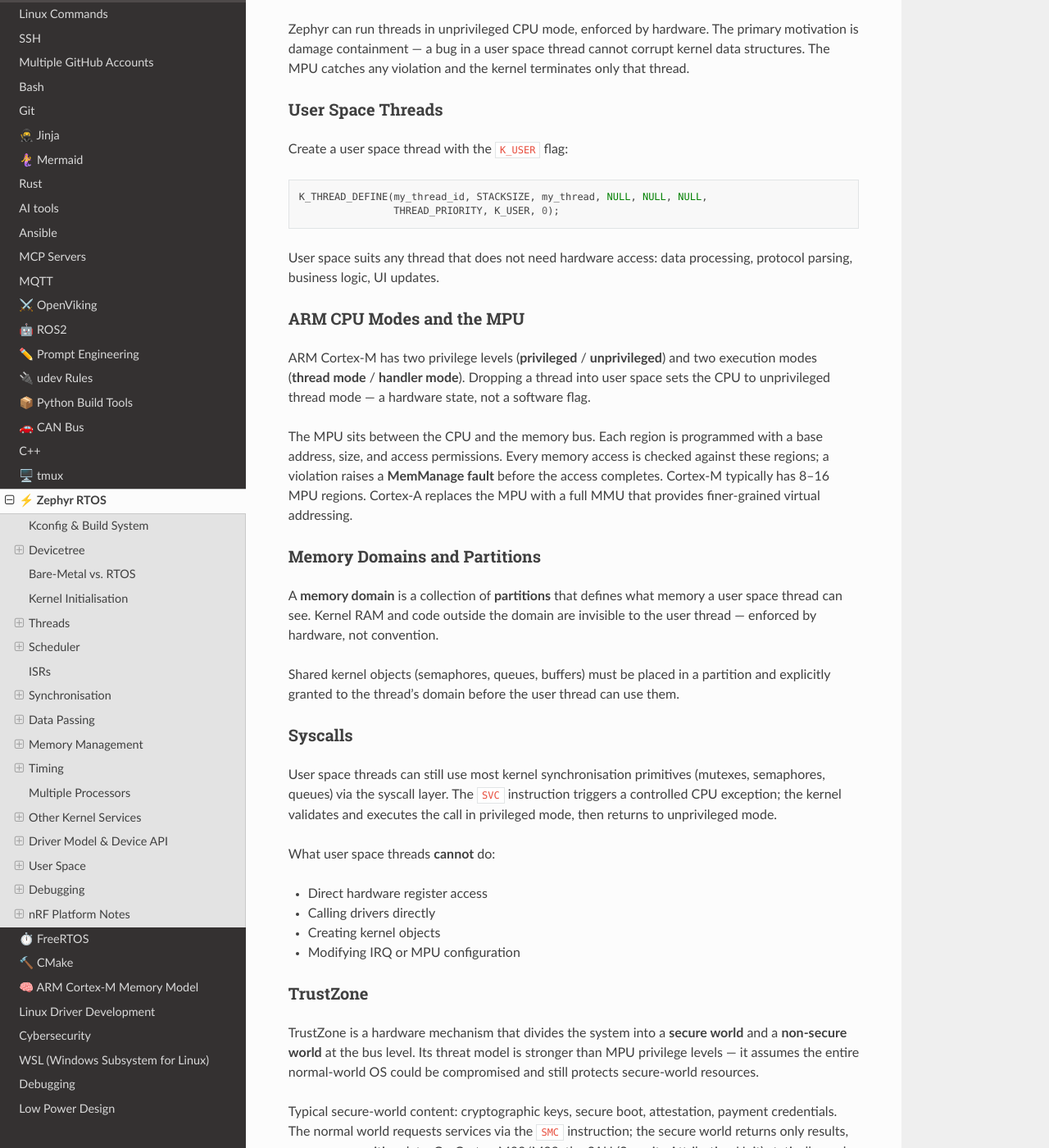
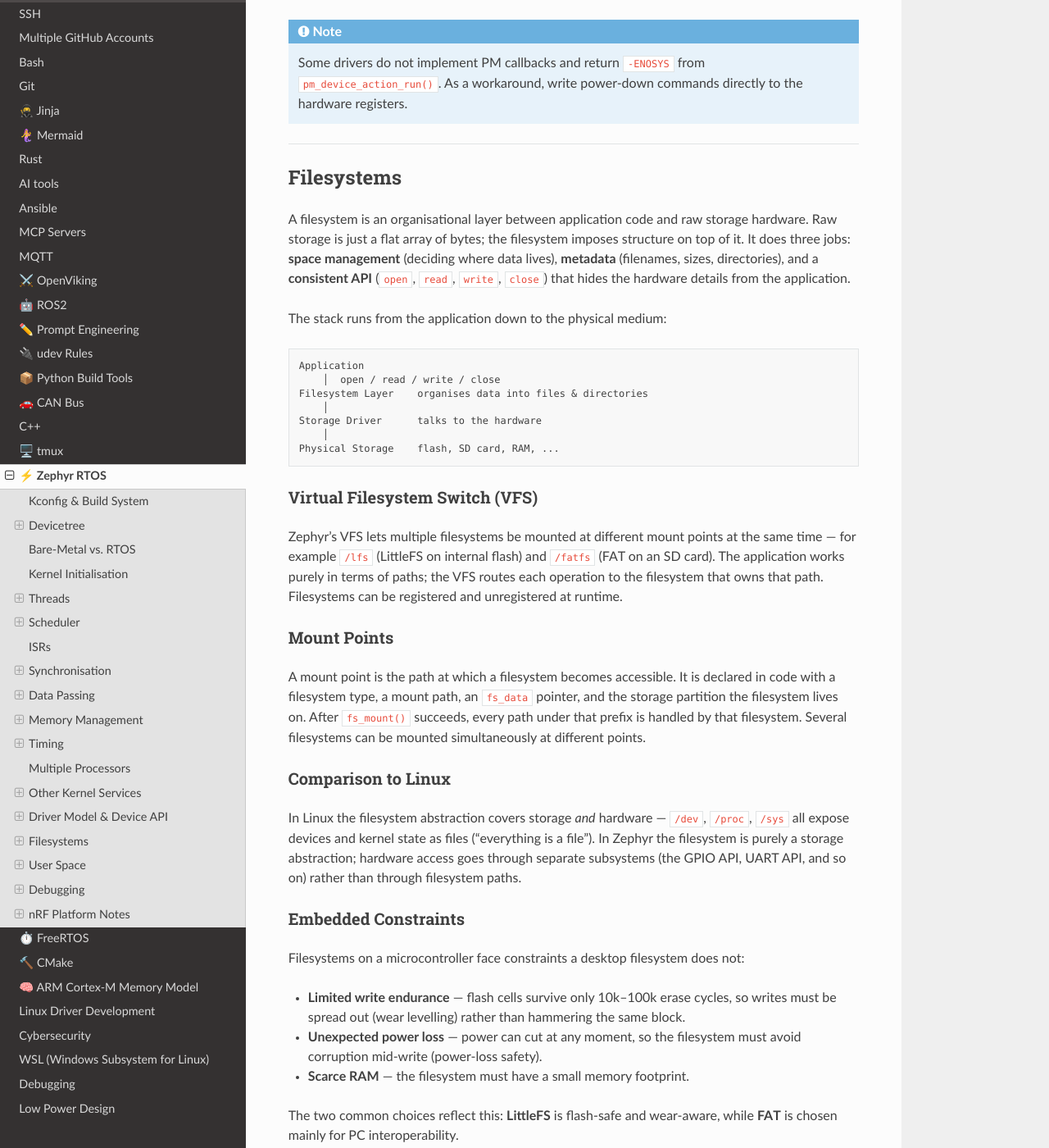
Before and after one commit to mcbottcher/my_docs, a Sphinx documentation site: the page built from docs/source/zephyr_rtos.rst, in a window 1280 px wide and 1400 px high, scrolled down 25255 px. Shown: the whole window at 82% size. Built offline with Sphinx 7.4.7 and the Read the Docs theme 3.1.0, drawn with Linux system fonts in a browser that asks for light colours; some of the changed text lies outside the part shown.

Commit message:
zephyr: add filesystems section and log module declare notes

```diff
--- a/docs/source/zephyr_rtos.rst
+++ b/docs/source/zephyr_rtos.rst
@@ -747,7 +747,20 @@
 - ``LOG_INST_<LEVEL>(...)`` — message tied to a specific module instance (e.g. ``LOG_INST_INF``).
 - ``LOG_INST_HEXDUMP_<LEVEL>(...)`` — binary dump tied to a specific instance (e.g. ``LOG_HEXDUMP_INST_DBG``).
 
-Before using log macros, register the logging instance in each source module with ``LOG_MODULE_REGISTER``.
+Each module registers itself with the logging subsystem exactly once, in a single source file:
+
+.. code-block:: c
+
+   #include <zephyr/logging/log.h>
+   LOG_MODULE_REGISTER(foo, CONFIG_FOO_LOG_LEVEL);
+
+If the module spans several files, every other file uses ``LOG_MODULE_DECLARE`` instead — this references the existing registration rather than creating a duplicate:
+
+.. code-block:: c
+
+   #include <zephyr/logging/log.h>
+   /* In all files comprising the module but the one that registers it */
+   LOG_MODULE_DECLARE(foo, CONFIG_FOO_LOG_LEVEL);
 
 Enable logging with:
 
@@ -1080,6 +1093,69 @@
 
 ----
 
+Filesystems
+-----------
+
+A filesystem is an organisational layer between application code and raw storage hardware. Raw storage is just a flat array of bytes; the filesystem imposes structure on top of it. It does three jobs: **space management** (deciding where data lives), **metadata** (filenames, sizes, directories), and a **consistent API** (``open``, ``read``, ``write``, ``close``) that hides the hardware details from the application.
+
+The stack runs from the application down to the physical medium:
+
+.. code-block:: text
+
+   Application
+       │  open / read / write / close
+   Filesystem Layer    organises data into files & directories
+       │
+   Storage Driver      talks to the hardware
+       │
+   Physical Storage    flash, SD card, RAM, ...
+
+Virtual Filesystem Switch (VFS)
+~~~~~~~~~~~~~~~~~~~~~~~~~~~~~~~~
+
+Zephyr's VFS lets multiple filesystems be mounted at different mount points at the same time — for example ``/lfs`` (LittleFS on internal flash) and ``/fatfs`` (FAT on an SD card). The application works purely in terms of paths; the VFS routes each operation to the filesystem that owns that path. Filesystems can be registered and unregistered at runtime.
+
+Mount Points
+~~~~~~~~~~~~
+
+A mount point is the path at which a filesystem becomes accessible. It is declared in code with a filesystem type, a mount path, an ``fs_data`` pointer, and the storage partition the filesystem lives on. After ``fs_mount()`` succeeds, every path under that prefix is handled by that filesystem. Several filesystems can be mounted simultaneously at different points.
+
+Comparison to Linux
+~~~~~~~~~~~~~~~~~~~~
+
+In Linux the filesystem abstraction covers storage *and* hardware — ``/dev``, ``/proc``, ``/sys`` all expose devices and kernel state as files ("everything is a file"). In Zephyr the filesystem is purely a storage abstraction; hardware access goes through separate subsystems (the GPIO API, UART API, and so on) rather than through filesystem paths.
+
+Embedded Constraints
+~~~~~~~~~~~~~~~~~~~~~
+
+Filesystems on a microcontroller face constraints a desktop filesystem does not:
+
+- **Limited write endurance** — flash cells survive only 10k–100k erase cycles, so writes must be spread out (wear levelling) rather than hammering the same block.
+- **Unexpected power loss** — power can cut at any moment, so the filesystem must avoid corruption mid-write (power-loss safety).
+- **Scarce RAM** — the filesystem must have a small memory footprint.
+
+The two common choices reflect this: **LittleFS** is flash-safe and wear-aware, while **FAT** is chosen mainly for PC interoperability.
+
+Key Terms
+~~~~~~~~~
+
+- **Mount point** — the path where a filesystem is attached.
+- **Partition** — the defined region of physical storage a filesystem lives on.
+- **Formatting** — initialising storage so a filesystem can use it.
+- **Wear levelling** — spreading writes to avoid burning out individual flash cells.
+- **Power-loss safety** — guaranteeing no corruption if power cuts mid-write.
+
+Typical Use Cases
+~~~~~~~~~~~~~~~~~
+
+- **Config/state** — WiFi credentials, calibration values, application state persisted across reboots.
+- **Logging** — buffering sensor readings or event logs to flash.
+- **Firmware updates** — staging a downloaded image before applying it.
+- **Assets** — audio clips, certificates, or lookup tables too large to keep in ROM.
+- **PC interop** — a FAT-formatted SD card users can read and write on a PC.
+
+----
+
 User Space
 ----------
 
```
